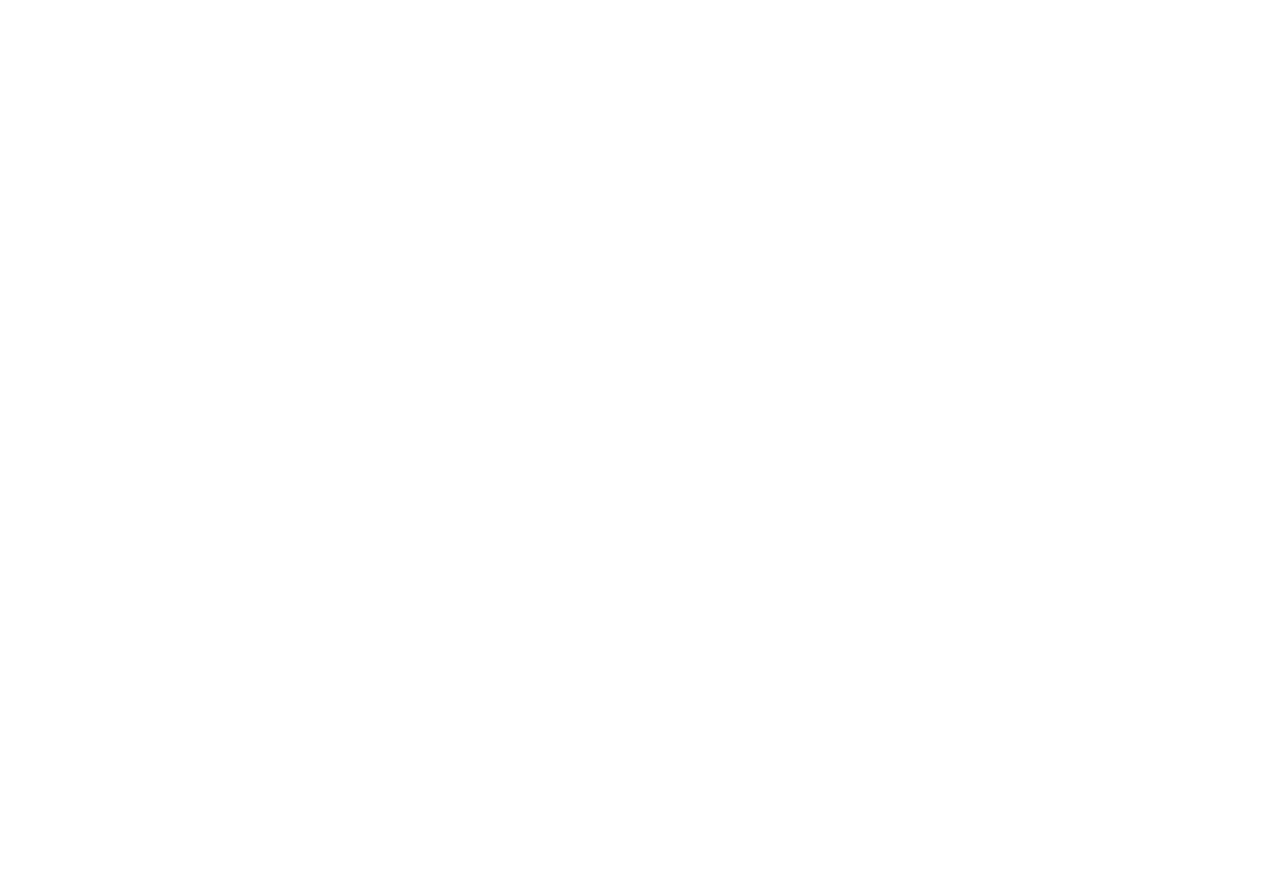
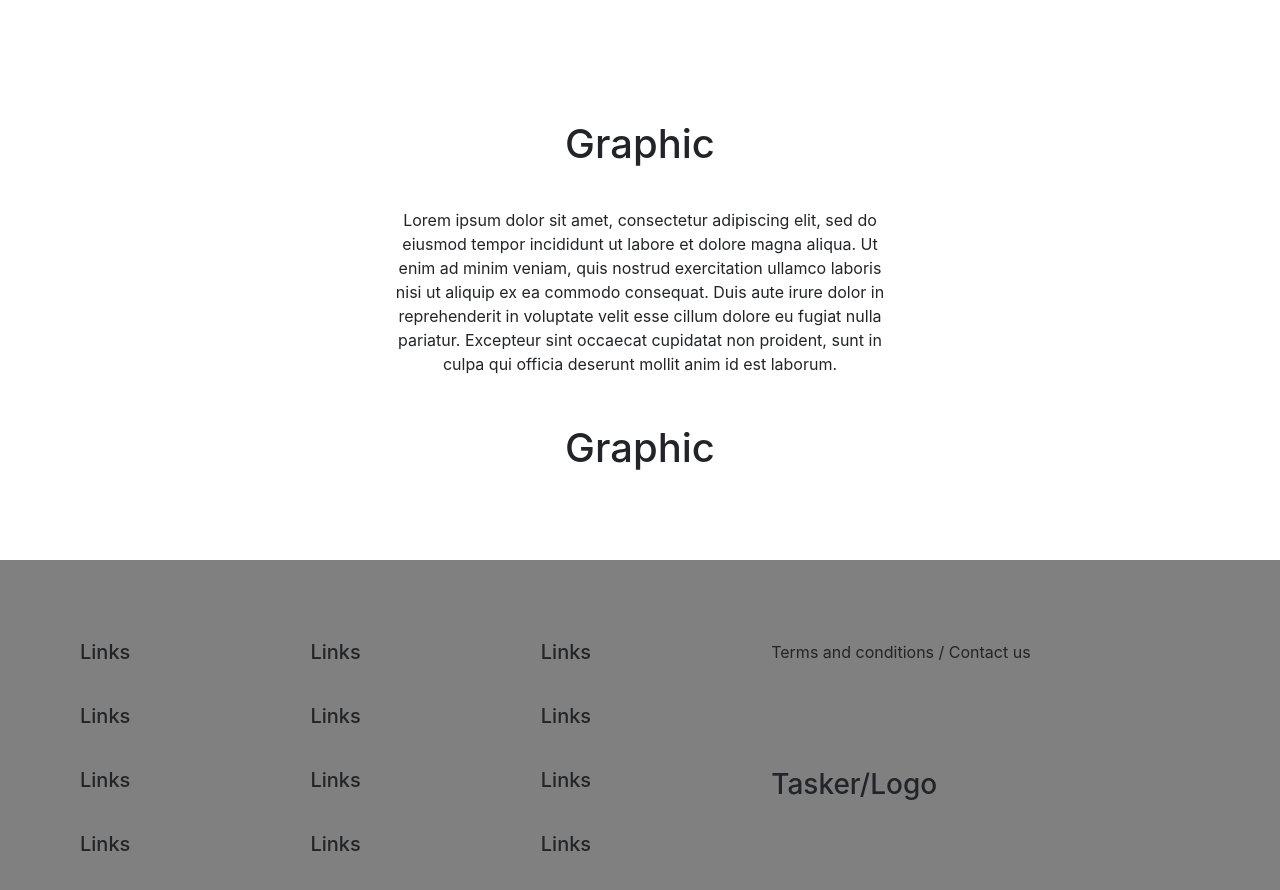
Before and after one commit to kxc3568/hacknow-task-tracker, a React (Create React App) app in the folder client/: page / in a window 1280 px wide. Shown: the part 1300-2190 px from the top of the page. Before the commit the page ends 1340 px from the top, so only its background shows below. Built offline with nearby package versions, Linux system fonts and the light colour scheme.

Commit message:
generic landing template

```diff
--- a/client/src/components/Dashboard/Navigation.jsx
+++ b/client/src/components/Dashboard/Navigation.jsx
@@ -1,6 +1,6 @@
 import React from 'react';
 import { Navbar, Form, Button, Nav } from 'react-bootstrap';
-import styles from '../../styles/nav.module.css'
+import styles from '../../styles/dashboard/nav.module.css'
 
 const Navigation = () => {
     return ( <Navbar expand="lg" className={styles.nav}>
--- a/client/src/components/Landing/About.jsx
+++ b/client/src/components/Landing/About.jsx
@@ -1,8 +1,11 @@
 import React from 'react';
+import styles from '../../styles/landing/about.module.css';
 
 const About = () => {
-    return ( <div>
-
+    return ( <div className={styles.about}>
+        <h1>Graphic</h1>
+        <p>Lorem ipsum dolor sit amet, consectetur adipiscing elit, sed do eiusmod tempor incididunt ut labore et dolore magna aliqua. Ut enim ad minim veniam, quis nostrud exercitation ullamco laboris nisi ut aliquip ex ea commodo consequat. Duis aute irure dolor in reprehenderit in voluptate velit esse cillum dolore eu fugiat nulla pariatur. Excepteur sint occaecat cupidatat non proident, sunt in culpa qui officia deserunt mollit anim id est laborum.</p>
+        <h1>Graphic</h1>
     </div> );
 }
 
--- a/client/src/components/Landing/Banner.jsx
+++ b/client/src/components/Landing/Banner.jsx
@@ -1,5 +1,5 @@
 import React from 'react';
-import styles from '../../styles/banner.module.css';
+import styles from '../../styles/landing/banner.module.css';
 
 const Banner = () => {
     return ( <div className={styles.banner}>
--- a/client/src/components/Landing/Features.jsx
+++ b/client/src/components/Landing/Features.jsx
@@ -1,5 +1,5 @@
 import React from 'react';
-import styles from '../../styles/features.module.css';
+import styles from '../../styles/landing/features.module.css';
 
 const Features = () => {
     return ( <div className={styles.features}>
--- a/client/src/components/Landing/Footer.jsx
+++ b/client/src/components/Landing/Footer.jsx
@@ -1,8 +1,22 @@
 import React from 'react';
+import styles from '../../styles/dashboard/footer.module.css';
 
 const Features = () => {
-    return ( <div>
-
+    return ( <div className={styles.footer}>
+        <h5>Links</h5>
+        <h5>Links</h5>
+        <h5>Links</h5>
+        <h5>Links</h5>
+        <h5>Links</h5>
+        <h5>Links</h5>
+        <h5>Links</h5>
+        <h5>Links</h5>
+        <h5>Links</h5>
+        <h5>Links</h5>
+        <h5>Links</h5>
+        <h5>Links</h5>
+        <p className={styles.footerRight + " " + styles.terms}>Terms and conditions / Contact us</p>
+        <h3 className={styles.footerRight + " " + styles.logo}>Tasker/Logo</h3>
     </div> );
 }
 
--- /dev/null
+++ b/client/src/styles/dashboard/footer.module.css
@@ -0,0 +1,20 @@
+.footer {
+    background-color: grey;
+    display: grid;
+    grid-template-columns: repeat(5, 1fr);
+    grid-template-rows: repeat(4, 1fr);
+    grid-gap: 2rem;
+    padding: 5rem;
+}
+
+.footerRight {
+    grid-column: 4/6;
+}
+
+.terms {
+    grid-row: 1/3;
+}
+
+.logo {
+    grid-row: 3/5;
+}
--- /dev/null
+++ b/client/src/styles/landing/about.module.css
@@ -0,0 +1,13 @@
+.about {
+    display: flex;
+    flex-direction: column;
+    justify-content: space-evenly;
+    align-items: center;
+    padding: 5rem;
+}
+
+.about p {
+    text-align: center;
+    max-width: 50%;
+    padding: 2rem;
+}
```
Also changed, not shown: client/src/styles/dashboard/nav.module.css (renamed from client/src/styles/nav.module.css), client/src/styles/landing/banner.module.css (renamed from client/src/styles/banner.module.css), client/src/styles/landing/features.module.css (renamed from client/src/styles/features.module.css).
